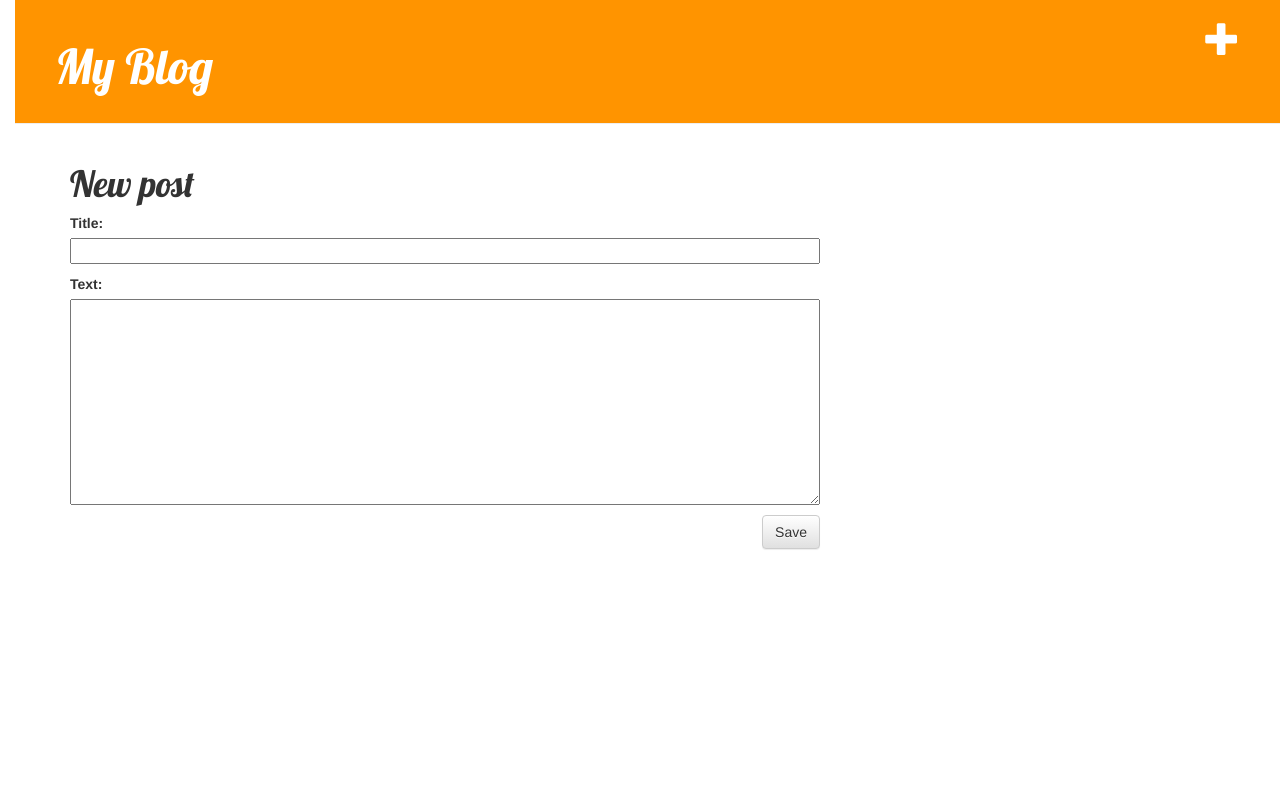
After one commit to KoretsValentyn/Blog, a Django app: page /post/new/ in a window 1280 px wide. The commit adds this page. Run offline with Django 3.2, Linux system fonts and the light colour scheme; some libraries are stand-ins or nearby versions.

Commit message:
added vies to create\edit post

```diff
--- /dev/null
+++ b/blog/forms.py
@@ -0,0 +1,8 @@
+from django import forms
+from .models import Post
+
+
+class PostForm(forms.ModelForm):
+    class Meta:
+        model = Post
+        fields = ('title', 'text',)
--- /dev/null
+++ b/blog/static/css/blog.css
@@ -0,0 +1,56 @@
+h1 a {
+    color: #FCA205;
+    font-family: 'Lobster';
+}
+
+body {
+    padding-left: 15px;
+}
+
+.page-header {
+    background-color: #ff9400;
+    margin-top: 0;
+    padding: 20px 20px 20px 40px;
+}
+
+.page-header h1, .page-header h1 a, .page-header h1 a:visited, .page-header h1 a:active {
+    color: #ffffff;
+    font-size: 36pt;
+    text-decoration: none;
+}
+
+.content {
+    margin-left: 40px;
+}
+
+h1, h2, h3, h4 {
+    font-family: 'Lobster', cursive;
+}
+
+.date {
+    float: right;
+    color: #822120;
+}
+
+.save {
+    float: right;
+}
+
+.post-form textarea, .post-form input {
+    width: 100%;
+}
+
+.top-menu, .top-menu:hover, .top-menu:visited {
+    color: #ffffff;
+    float: right;
+    font-size: 26pt;
+    margin-right: 20px;
+}
+
+.post {
+    margin-bottom: 70px;
+}
+
+.post h1 a, .post h1 a:visited {
+    color: #000000;
+}
--- /dev/null
+++ b/blog/templates/blog/base.html
@@ -0,0 +1,24 @@
+{% load staticfiles %}
+<html>
+    <head>
+        <title>Django Girls blog</title>
+        <link rel="stylesheet" href="//maxcdn.bootstrapcdn.com/bootstrap/3.2.0/css/bootstrap.min.css">
+        <link rel="stylesheet" href="//maxcdn.bootstrapcdn.com/bootstrap/3.2.0/css/bootstrap-theme.min.css">
+        <link href='//fonts.googleapis.com/css?family=Lobster&subset=latin,latin-ext' rel='stylesheet' type='text/css'>
+        <link rel="stylesheet" href="{% static 'css/blog.css' %}">
+    </head>
+    <body>
+        <div class="page-header">
+            <a href="{% url 'post_new' %}" class="top-menu"><span class="glyphicon glyphicon-plus"></span></a>
+            <h1><a href="/">My Blog</a></h1>
+        </div>
+        <div class="content container">
+            <div class="row">
+                <div class="col-md-8">
+                    {% block content %}
+                    {% endblock %}
+                </div>
+            </div>
+        </div>
+    </body>
+</html>
--- /dev/null
+++ b/blog/templates/blog/post_edit.html
@@ -0,0 +1,9 @@
+{% extends 'blog/base.html' %}
+
+{% block content %}
+    <h1>New post</h1>
+    <form method="POST" class="post-form">{% csrf_token %}
+        {{ form.as_p }}
+        <button type="submit" class="save btn btn-default">Save</button>
+    </form>
+{% endblock %}
--- a/blog/urls.py
+++ b/blog/urls.py
@@ -3,4 +3,8 @@ from . import views
 
 urlpatterns = [
     url(r'^$', views.post_list, name='post_list'),
+    url(r'^post/(?P<pk>[0-9]+)/$', views.post_detail, name='post_detail'),
+    url(r'^post/new/$', views.post_new, name='post_new'),
+    url(r'^post/(?P<pk>[0-9]+)/edit/$', views.post_edit, name='post_edit'),
+
 ]
--- a/blog/views.py
+++ b/blog/views.py
@@ -1,9 +1,43 @@
-from django.shortcuts import render
+from django.shortcuts import render, get_object_or_404,redirect
 from .models import Post
-from django.utils import  timezone
+from django.utils import timezone
+from .forms import PostForm
 
-# Create your views here.
 
 def post_list(request):
     posts = Post.objects.filter(published_date__lte=timezone.now()).order_by('published_date')
     return render(request, 'blog/post_list.html', {'posts': posts})
+
+
+def post_detail(request, pk):
+    post = get_object_or_404(Post, pk=pk)
+    return render(request, 'blog/post_detail.html', {'post': post})
+
+
+def post_new(request):
+    if request.method == "POST":
+        form = PostForm(request.POST)
+        if form.is_valid():
+            post = form.save(commit=False)
+            post.author = request.user
+            post.published_date = timezone.now()
+            post.save()
+            return redirect('post_detail', pk=post.pk)
+    else:
+        form = PostForm()
+    return render(request, 'blog/post_edit.html', {'form': form})
+
+
+def post_edit(request, pk):
+    post = get_object_or_404(Post, pk=pk)
+    if request.method == "POST":
+        form = PostForm(request.POST, instance=post)
+        if form.is_valid():
+            post = form.save(commit=False)
+            post.author = request.user
+            post.published_date = timezone.now()
+            post.save()
+            return redirect('post_detail', pk=post.pk)
+    else:
+        form = PostForm(instance=post)
+    return render(request, 'blog/post_edit.html', {'form': form})
```
Also changed, not shown: blog/templates/blog/post_detail.html (added, +14 -0 lines), blog/templates/blog/post_list.html (+9 -10 lines).
